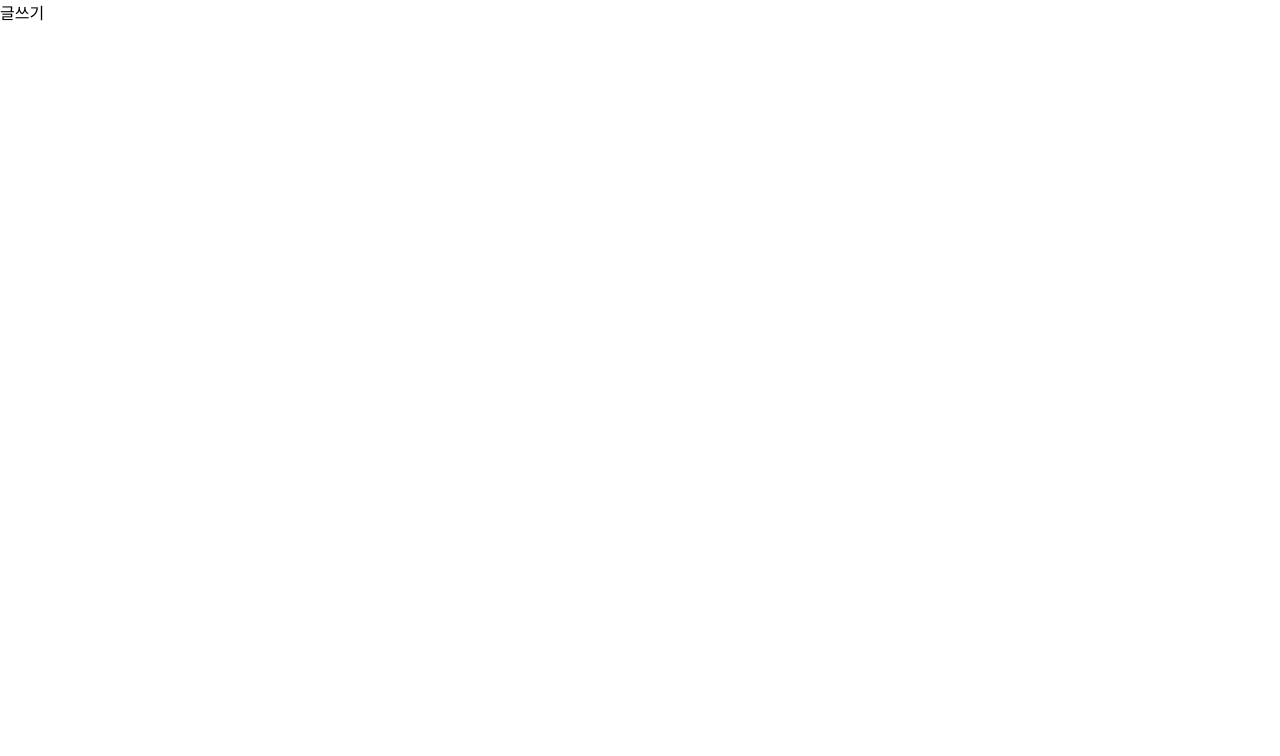
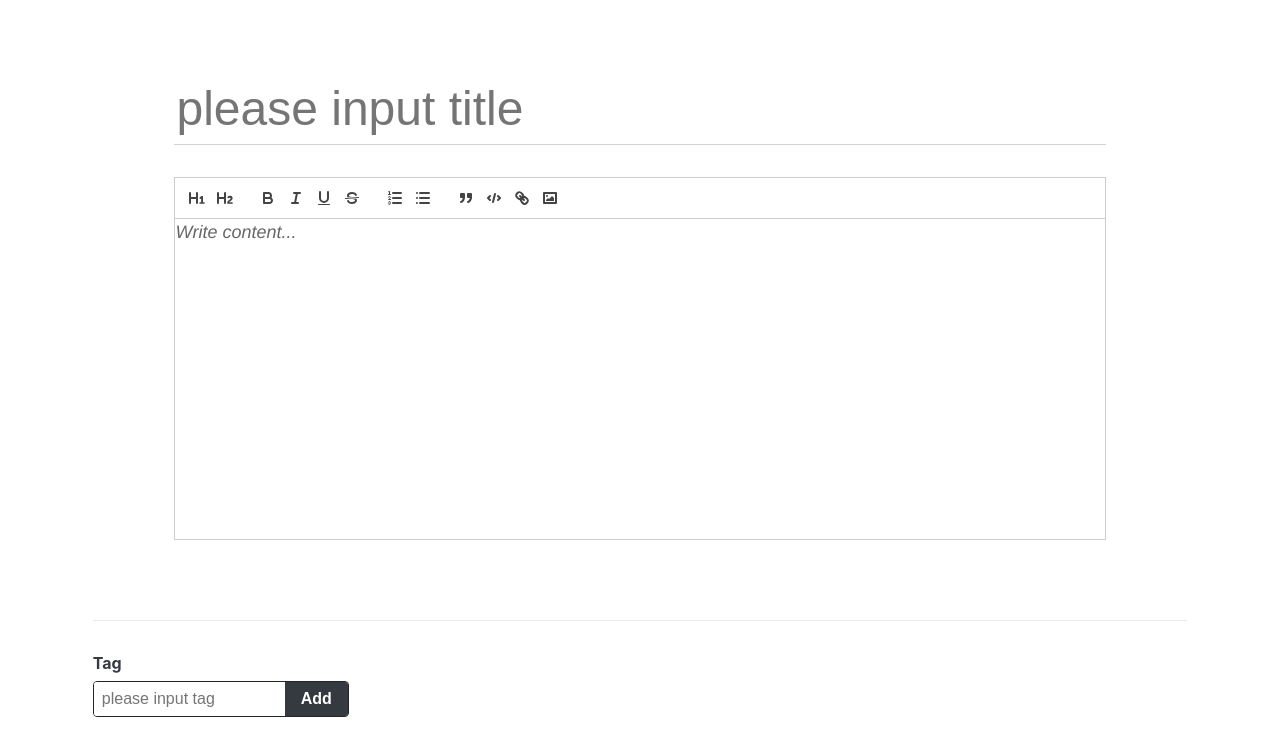
Before and after one commit to kim-padah/RealSpace, a React (Create React App) app in the folder client/: page /write in a window 1280 px wide. Shown: the top 756 px of the page. Built offline with nearby package versions, Linux system fonts and the light colour scheme.

Commit message:
add quill editor/tags

```diff
--- a/client/package.json
+++ b/client/package.json
@@ -8,6 +8,7 @@
     "@testing-library/user-event": "^13.5.0",
     "axios": "^0.26.1",
     "immer": "^9.0.12",
+    "quill": "^1.3.7",
     "react": "^17.0.2",
     "react-dom": "^17.0.2",
     "react-redux": "^7.2.6",
--- a/client/src/components/common/Responsive.js
+++ b/client/src/components/common/Responsive.js
@@ -3,7 +3,7 @@
 const ResponsiveBlock = styled.div`
   padding-left: 1rem;
   padding-right: 1rem;
-  width: 1024px;
+  width: 88%;
   margin: 0 auto;
 
   @media (max-width: 1024px) {
--- /dev/null
+++ b/client/src/components/write/Editor.js
@@ -0,0 +1,64 @@
+import { useRef, useEffect } from 'react';
+import Quill from 'quill';
+import 'quill/dist/quill.snow.css';
+import styled from 'styled-components';
+import palette from '../../lib/styles/palette';
+import Responsive from '../common/Responsive';
+
+const EditorBlock = styled(Responsive)`
+  padding-top: 5rem;
+  padding-bottom: 5rem;
+`;
+
+const TitleInput = styled.input`
+  font-size: 3rem;
+  outline: none;
+  padding-bottom: 0.5rem;
+  border: none;
+  border-bottom: 1px solid ${palette.gray[4]};
+  margin-bottom: 2rem;
+  width: 100%;
+`;
+
+const QuillWrapper = styled.div`
+  .ql-editor {
+    padding: 0;
+    min-height: 320px;
+    font-size: 1.125rem;
+    line-height: 1.5;
+  }
+  .ql-editor.ql-blank::before {
+    left: 0px;
+  }
+`;
+
+const Editor = () => {
+  const quillElement = useRef(null);
+  const quillInstance = useRef(null);
+
+  useEffect(() => {
+    quillInstance.current = new Quill(quillElement.current, {
+      theme: 'snow',
+      placeholder: 'Write content...',
+      modules: {
+        toolbar: [
+          [{ header: 1 }, { header: 2 }],
+          ['bold', 'italic', 'underline', 'strike'],
+          [{ list: 'ordered' }, { list: 'bullet' }],
+          ['blockquote', 'code-block', 'link', 'image'],
+        ],
+      },
+    });
+  }, []);
+
+  return (
+    <EditorBlock>
+      <TitleInput placeholder="please input title" />
+      <QuillWrapper>
+        <div ref={quillElement} />
+      </QuillWrapper>
+    </EditorBlock>
+  );
+};
+
+export default Editor;
--- /dev/null
+++ b/client/src/components/write/TagBox.js
@@ -0,0 +1,120 @@
+import React, { useState, useCallback } from 'react';
+import styled from 'styled-components';
+import palette from '../../lib/styles/palette';
+
+const TagBoxBlock = styled.div`
+  width: 100%;
+  border-top: 1px solid ${palette.gray[2]};
+  padding-top: 2rem;
+
+  h4 {
+    color: ${palette.gray[8]};
+    margin-top: 0;
+    margin-bottom: 0.5rem;
+  }
+`;
+
+const TagForm = styled.form`
+  border-radius: 4px;
+  overflow: hidden;
+  display: flex;
+  width: 256px;
+  border: 1px solid ${palette.gray[9]};
+  input,
+  button {
+    outline: none;
+    border: none;
+    font-size: 1rem;
+  }
+
+  input {
+    padding: 0.5rem;
+    flex: 1;
+    min-width: 0;
+  }
+  button {
+    cursor: pointer;
+    padding-right: 1rem;
+    padding-left: 1rem;
+    border: none;
+    background: ${palette.gray[8]};
+    color: white;
+    font-weight: bold;
+    &:hover {
+      background: ${palette.gray[6]};
+    }
+  }
+`;
+
+const Tag = styled.div`
+  margin-right: 0.5rem;
+  color: ${palette.gray[6]};
+  cursor: pointer;
+  &:hover {
+    opacity: 0.5;
+  }
+`;
+
+const TagListBlock = styled.div`
+  display: flex;
+  margin-top: 0.5rem;
+`;
+
+const TagItem = React.memo(({ tag, onRemove }) => (
+  <Tag onClick={() => onRemove(tag)}>#{tag}</Tag>
+));
+
+const TagList = React.memo(({ tags, onRemove }) => (
+  <TagListBlock>
+    {tags.map((tag) => (
+      <TagItem key={tag} tag={tag} onRemove={onRemove} />
+    ))}
+  </TagListBlock>
+));
+
+const TagBox = () => {
+  const [input, setInput] = useState('');
+  const [localTags, setLocalTags] = useState([]);
+
+  const insertTag = useCallback(
+    (tag) => {
+      if (!tag) return;
+      if (localTags.includes(tag)) return;
+      setLocalTags([...localTags, tag]);
+    },
+    [localTags],
+  );
+
+  const onRemove = useCallback(
+    (tag) => {
+      setLocalTags(localTags.filter((t) => t !== tag));
+    },
+    [localTags],
+  );
+
+  const onChange = useCallback((e) => {
+    setInput(e.target.value);
+  }, []);
+
+  const onSubmit = useCallback(
+    (e) => {
+      e.preventDefault();
+      insertTag(input.trim());
+      setInput('');
+    },
+    [input, insertTag],
+  );
+
+  return (
+    <TagBoxBlock>
+      <h4>Tag</h4>
+      <TagForm onSubmit={onSubmit}>
+        <input placeholder="please input tag" value={input} onChange={onChange} />
+        <button type="submit">Add</button>
+      </TagForm>
+      <TagList tags={localTags} onRemove={onRemove} />
+    </TagBoxBlock>
+  );
+};
+
+export default TagBox;
--- a/client/src/pages/WritePage.jsx
+++ b/client/src/pages/WritePage.jsx
@@ -1,11 +1,14 @@
-import React from 'react';
+import Editor from '../components/write/Editor';
+import Responsive from '../components/common/Responsive';
+import TagBox from '../components/write/TagBox';
 
-function WritePage() {
-    return (
-        <div>
-            글쓰기
-        </div>
-    );
-}
+const WritePage = () => {
+  return (
+    <Responsive>
+      <Editor />
+      <TagBox />
+    </Responsive>
+  );
+};
 
 export default WritePage;
```
Also changed, not shown: 1 other file (tests, documents, lock files or other folders).
